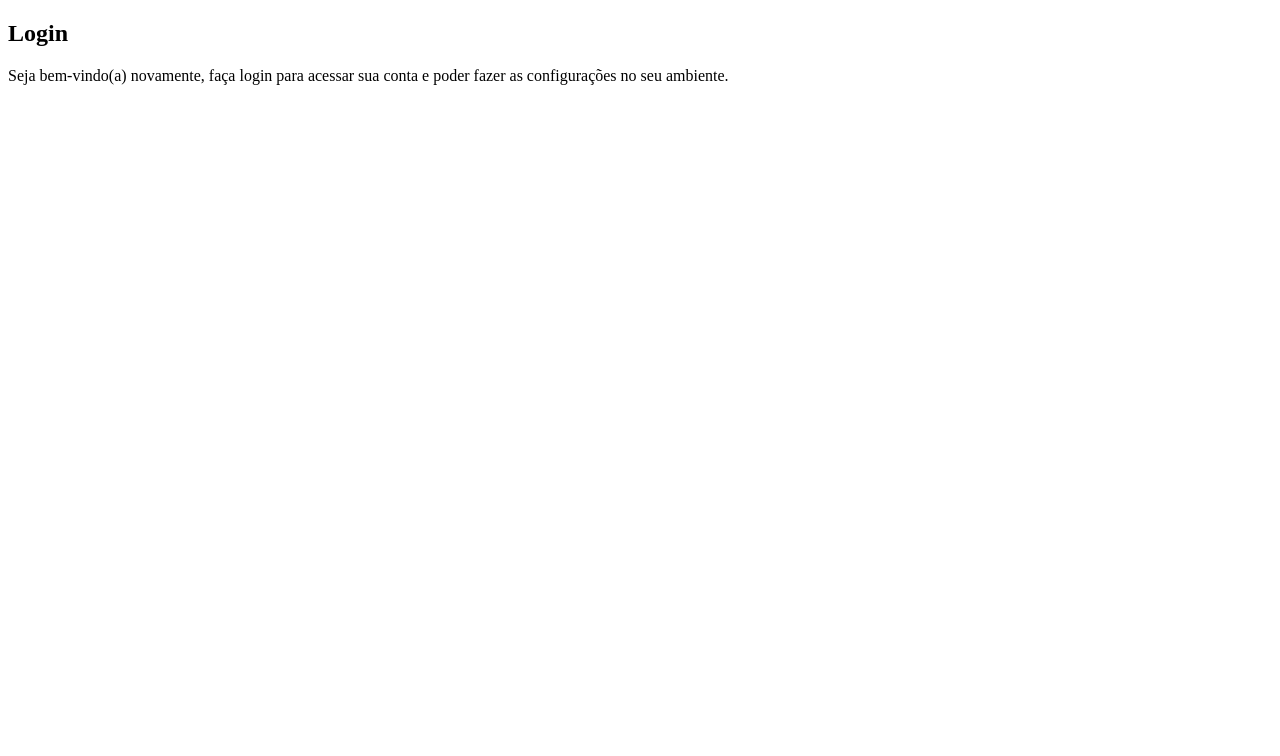
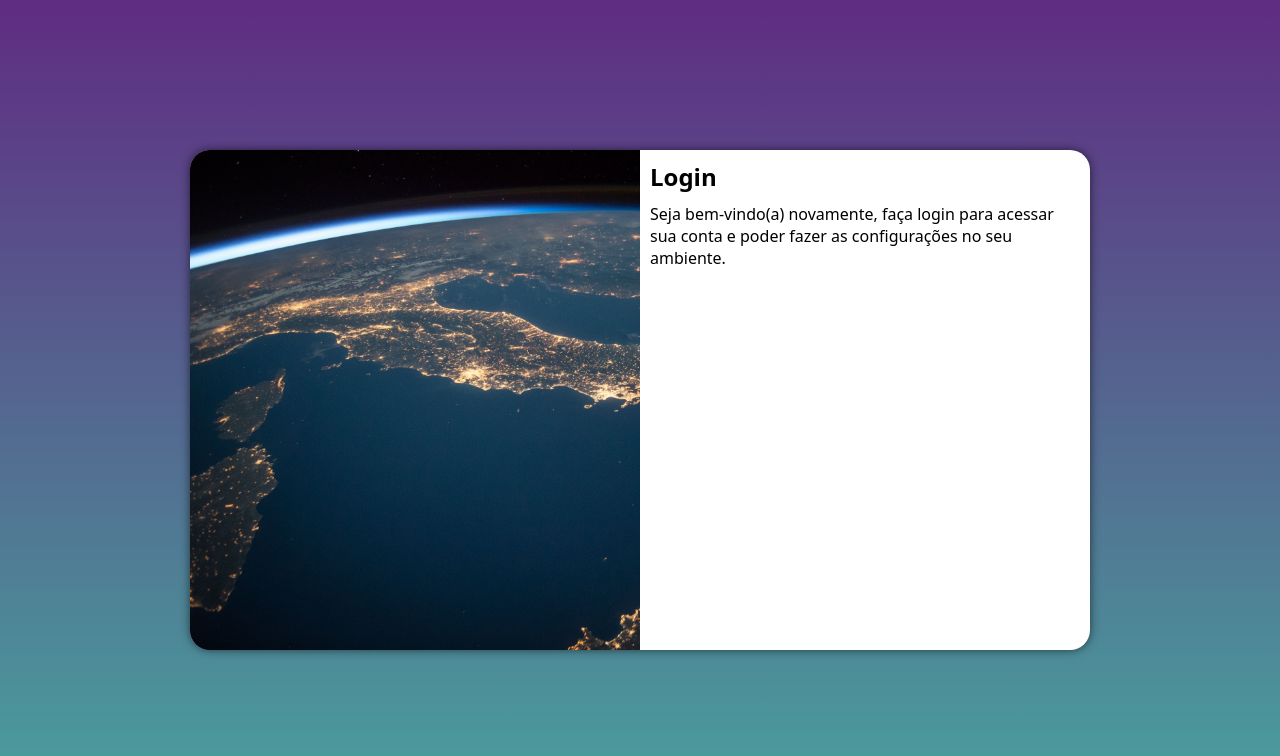
Before and after one commit to viniciuspdre/projeto-login, a plain HTML site: page index.html in a window 1280 px wide. Drawn offline with Linux system fonts and the light colour scheme.

Commit message:
estilos feitos

```diff
--- /dev/null
+++ b/estilos/media-query.css
@@ -0,0 +1,43 @@
+@charset "UTF-8";
+
+@media screen and (min-width: 768px) and (max-width: 992px){
+    body {
+        background-image: linear-gradient(to top, #49a09d, #5f2c82);
+    }
+
+    #login {
+        width: 80vw;
+    }
+
+    #login #imagem {
+        float: left;
+        width: 30%;
+        height: 100%;
+    }
+
+    #login #formulario {
+        float: right;
+        width: 70%;
+    }
+}
+
+@media screen and (min-width: 993px) {
+    body {
+        background-image: linear-gradient(to top, #49a09d, #5f2c82);
+    }
+
+    #login {
+        width: 900px;
+    }
+
+    #login #imagem {
+        float: left;
+        width: 50%;
+        height: 100%;
+    }
+
+    #login #formulario {
+        float: right;
+        width: 50%;
+    }
+}
--- a/estilos/style.css
+++ b/estilos/style.css
@@ -7,3 +7,53 @@ Verde: 49a09d;
 Lilás: 5f2c82;
 
 */
+
+* {
+    margin: 0;
+    padding: 0;
+    box-sizing: border-box;
+    font-family: system-ui, -apple-system, BlinkMacSystemFont, 'Segoe UI', Roboto, Oxygen, Ubuntu, Cantarell, 'Open Sans', 'Helvetica Neue', sans-serif;
+}
+
+body, html {
+    background-color: #5f2c82;
+    height: 100vh;
+    width: 100vw;
+}
+
+main {
+    position: relative;
+    height: 100vh;
+    width: 100vw;
+}
+
+#login {
+    background-color: white;
+    width: 250px;
+    height: 500px;
+    border-radius: 20px;
+    position: absolute;
+    top: 50%;
+    left: 50%;
+    transform: translate(-50%, -50%);
+    overflow: hidden;
+    box-shadow: 0px 0px 10px rgba(0, 0, 0, 0.589);
+    transition: width .4s, height .4s;
+    transition-timing-function: ease;
+}
+
+#login #imagem {
+    background: #5f2c82 url(../imagens/imagem-login.jpg) no-repeat left center;
+    background-size: cover;
+    height: 200px;
+    display: block;
+}
+
+#login #formulario {
+    padding: 10px;
+    display: block;
+}
+
+#login #formulario p {
+    margin: 10px 0;
+}
--- a/index.html
+++ b/index.html
@@ -2,13 +2,14 @@
 <html lang="pt-br">
 <head>
     <link rel="stylesheet" href="estilos/style.css">
+    <link rel="stylesheet" href="estilos/media-query.css">
     <meta charset="UTF-8">
     <meta name="viewport" content="width=device-width, initial-scale=1.0">
     <title>Login</title>
 </head>
 <body>
     <main>
-        <section id="Login">
+        <section id="login">
             <div id="imagem">
 
             </div>
```
